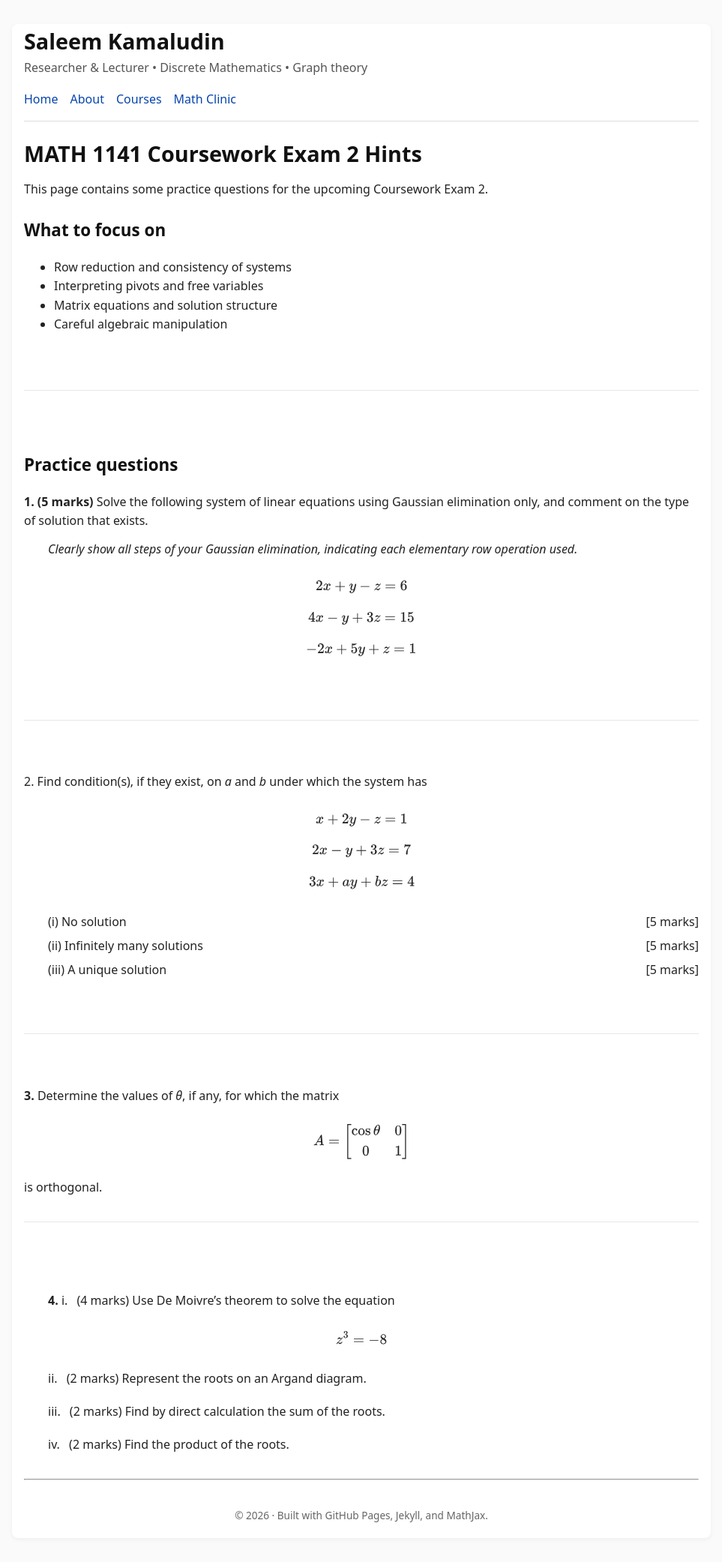
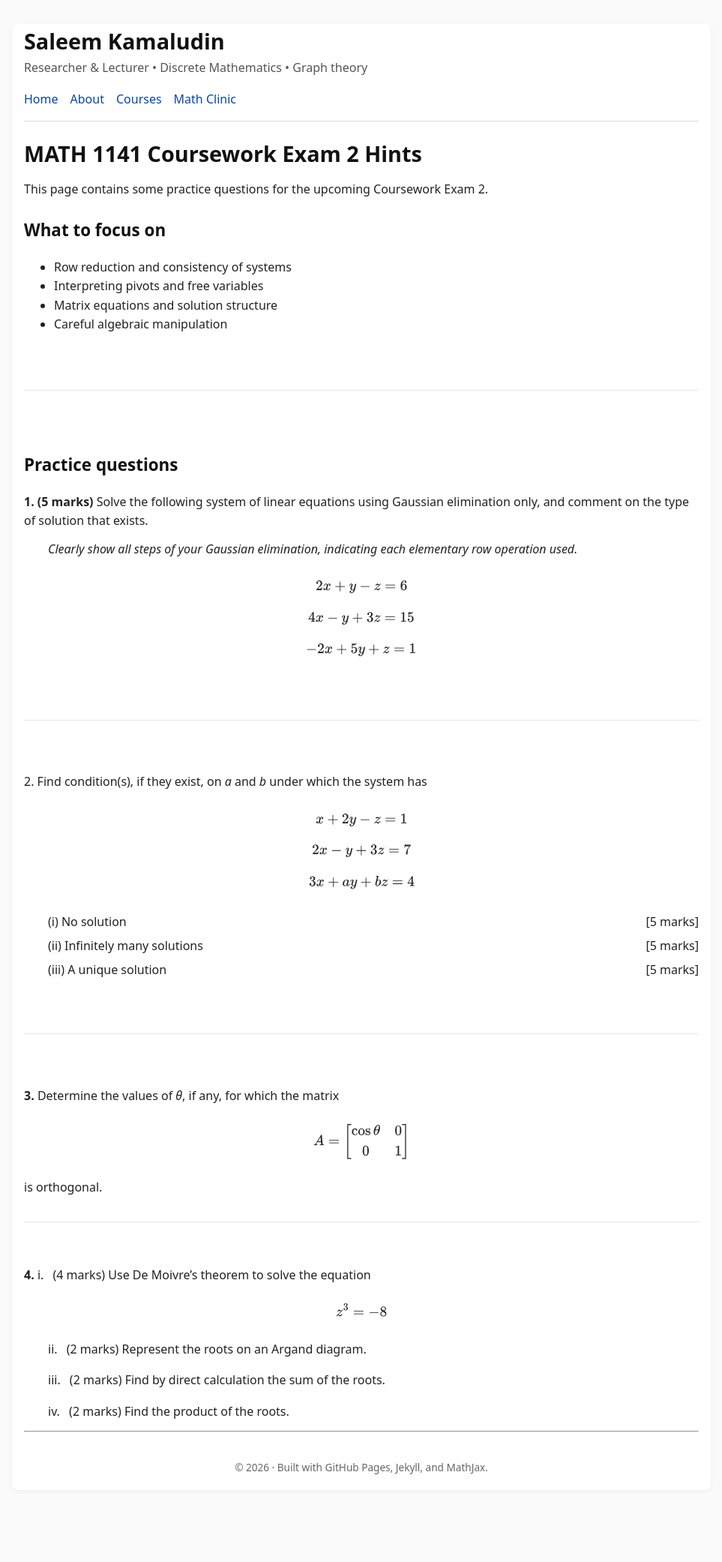
Before and after one commit to SaleemKamaludin/SaleemKamaludin.github.io, a Jekyll site: the page built from courses/math-1141-coursework-exam-2-hints.md, in a window 1280 px wide. Shown: the whole page at 75% size, without its empty margins (158-1121 px from the left). Built offline with Jekyll 4.4.1, drawn with Linux system fonts in a browser that asks for light colours; after the commit the page ends 2019 px from its top, so only the background shows below that.

Commit message:
Update math-1141-coursework-exam-2-hints.md

```diff
--- a/courses/math-1141-coursework-exam-2-hints.md
+++ b/courses/math-1141-coursework-exam-2-hints.md
@@ -143,11 +143,11 @@ This page contains some practice questions for the upcoming Coursework Exam 2.
 <hr style="border: none; border-top: 1px solid #e5e7eb; margin: 2rem 0;">
 <br>
 
-<div style="margin: 2rem 0; font-size: 1rem; line-height: 1.75;">
-  <p style="margin-left: 2rem; margin-bottom: 1rem;">
+
+
     <strong>4.</strong> i. <span style="margin-left: 0.5rem;">(4 marks)</span>
     Use De Moivre’s theorem to solve the equation
-  </p>
+
 
   <div style="text-align: center; margin: 1.5rem 0;">
     \[
@@ -169,4 +169,3 @@ This page contains some practice questions for the upcoming Coursework Exam 2.
     iv. <span style="margin-left: 0.5rem;">(2 marks)</span>
     Find the product of the roots.
   </p>
-</div>
```
